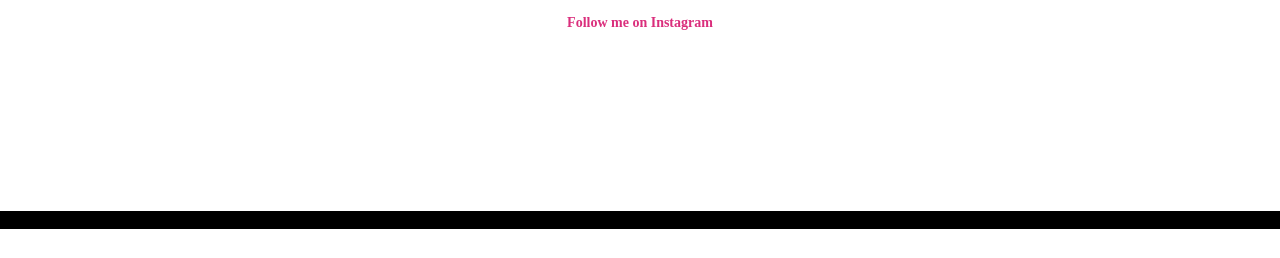
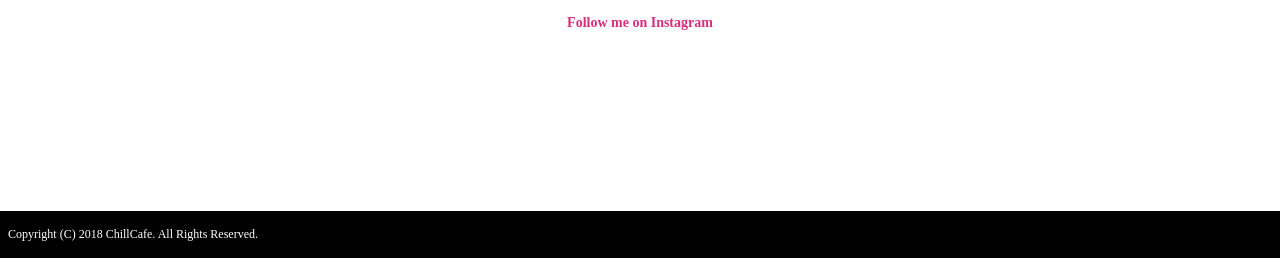
Before and after one commit to fukuiretu-sandbox/practice-design, a plain HTML site: page udemy/cafesite/index.html in a window 1280 px wide. Shown: the part 3809-4067 px from the top of the page. Before the commit the page ends 4038 px from the top, so only its background shows below. Drawn offline with Linux system fonts and the light colour scheme.

Commit message:
markup footer

```diff
--- a/udemy/cafesite/style.css
+++ b/udemy/cafesite/style.css
@@ -198,8 +198,11 @@ div {
 
 .footer {
   background-color: #000000;
+  padding: 16px 8px;
 }
 
 .footer p {
   margin: 0;
+  color: white;
+  font-size: 12px;
 }
```
